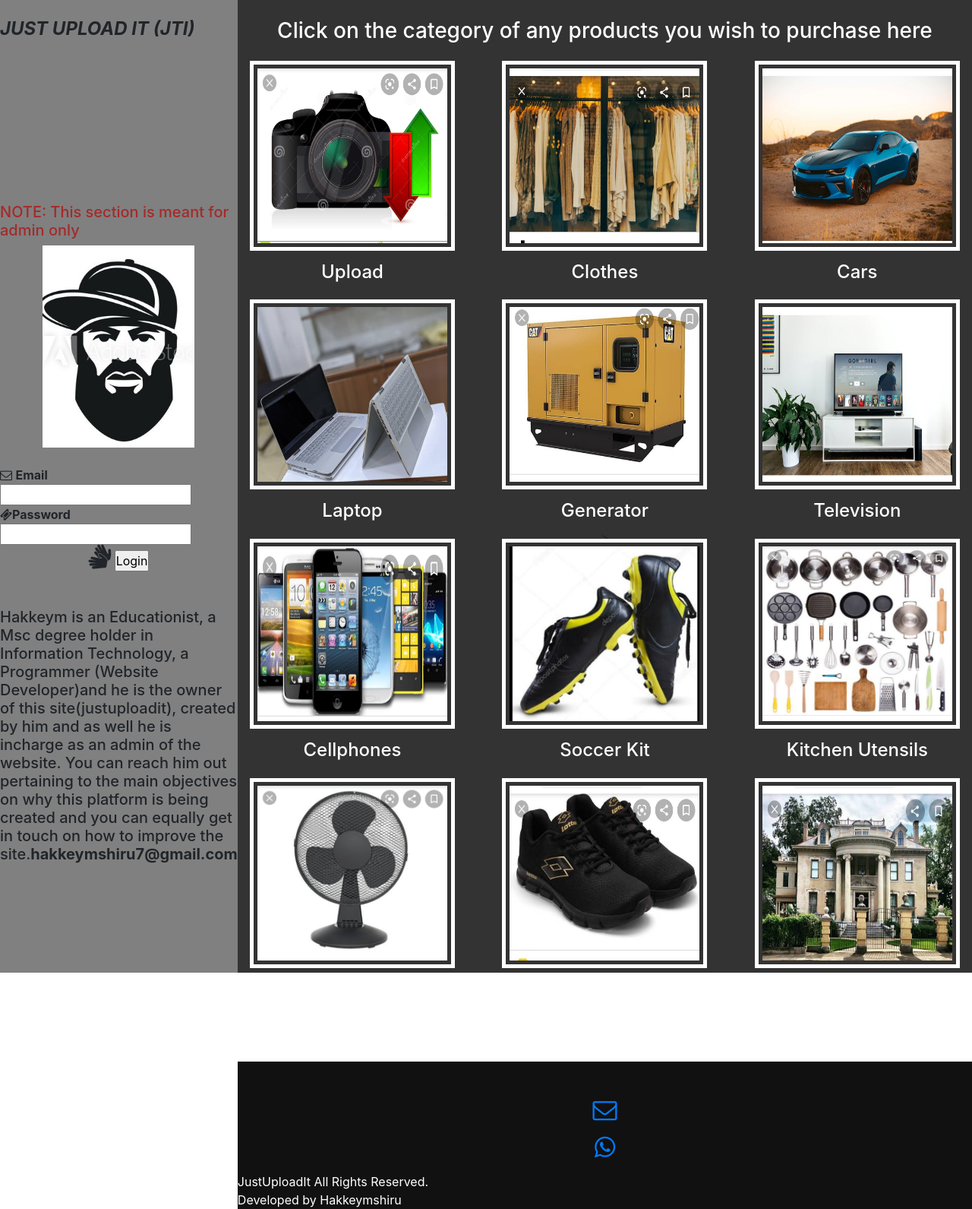
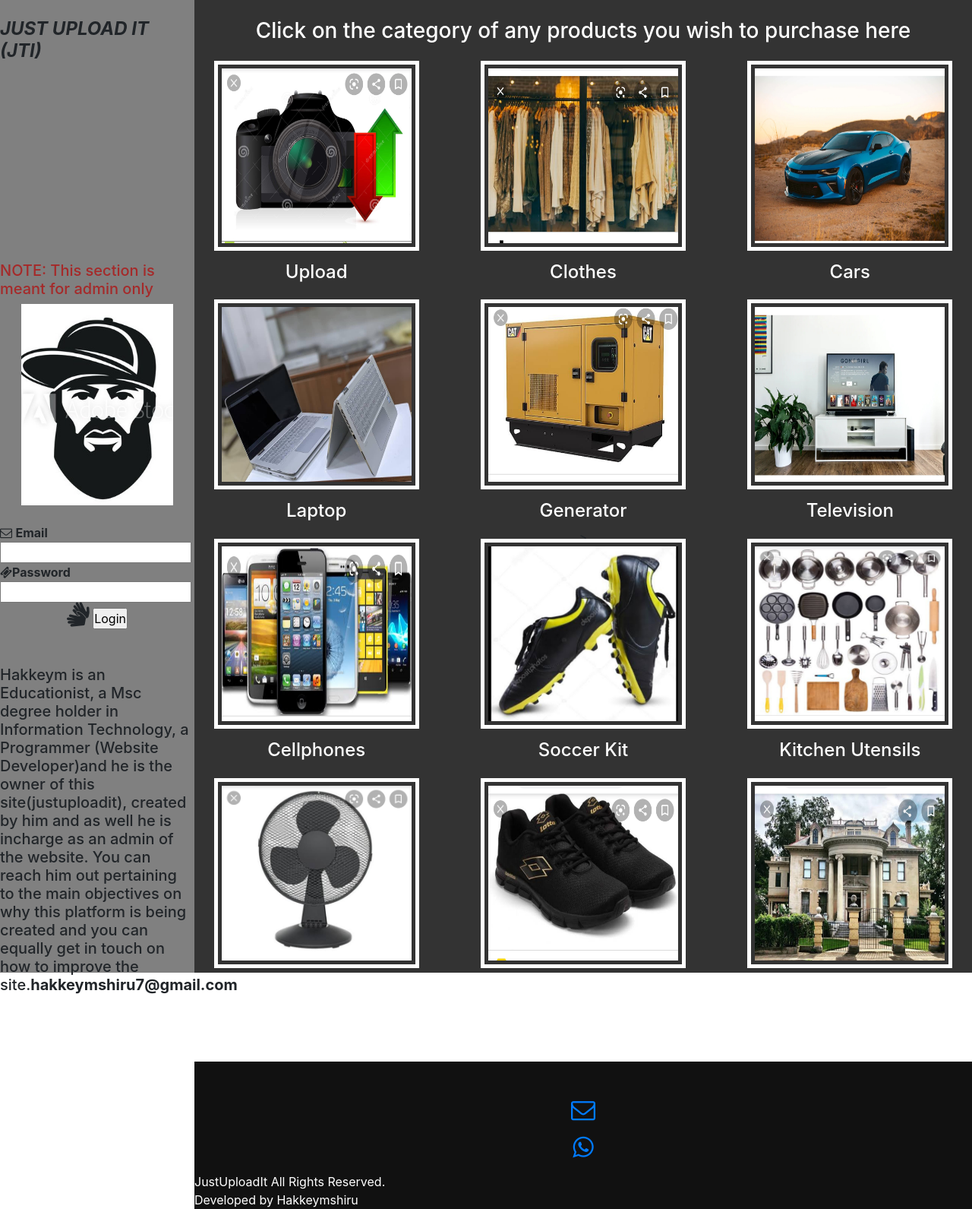
Before and after one commit to Hakkeym/justuploadit, a PHP site: page / in a window 1280 px wide. Shown: the whole page at 76% size. Run offline with PHP 8.4, Linux system fonts and the light colour scheme; data that the repository does not hold is empty.

Commit message:
index adjusted

```diff
--- a/index.php
+++ b/index.php
@@ -22,7 +22,7 @@
   	}
 
   	.left {
-  		width: 35vw;
+  		width: 20vw;
   		background-color: grey!important;
 
 
@@ -30,7 +30,7 @@
 
   	 .right{
 
-  	 	width: 120vw;
+  	 	width: 95vw;
   	 	background-color: #333;
 
 
```
